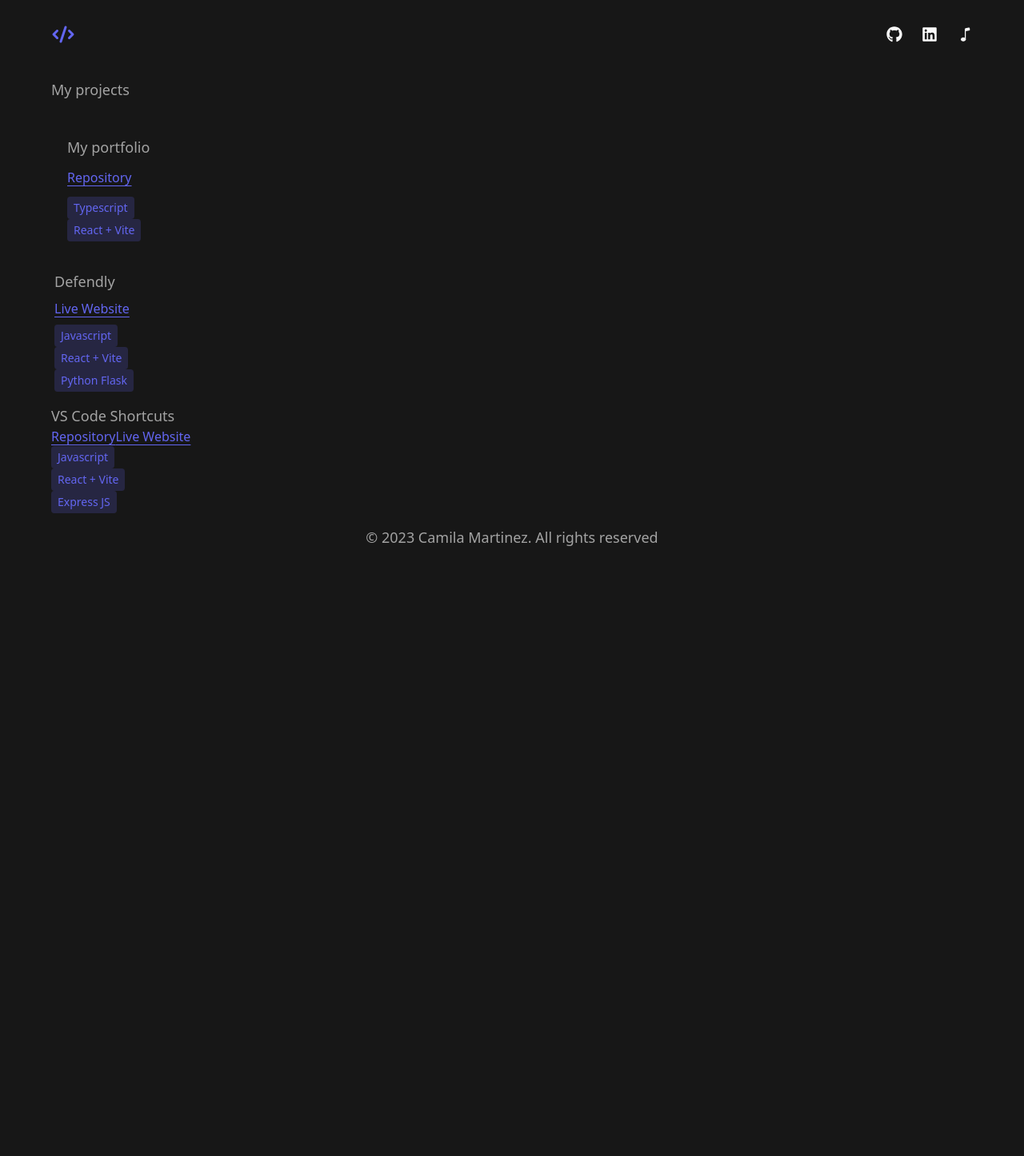
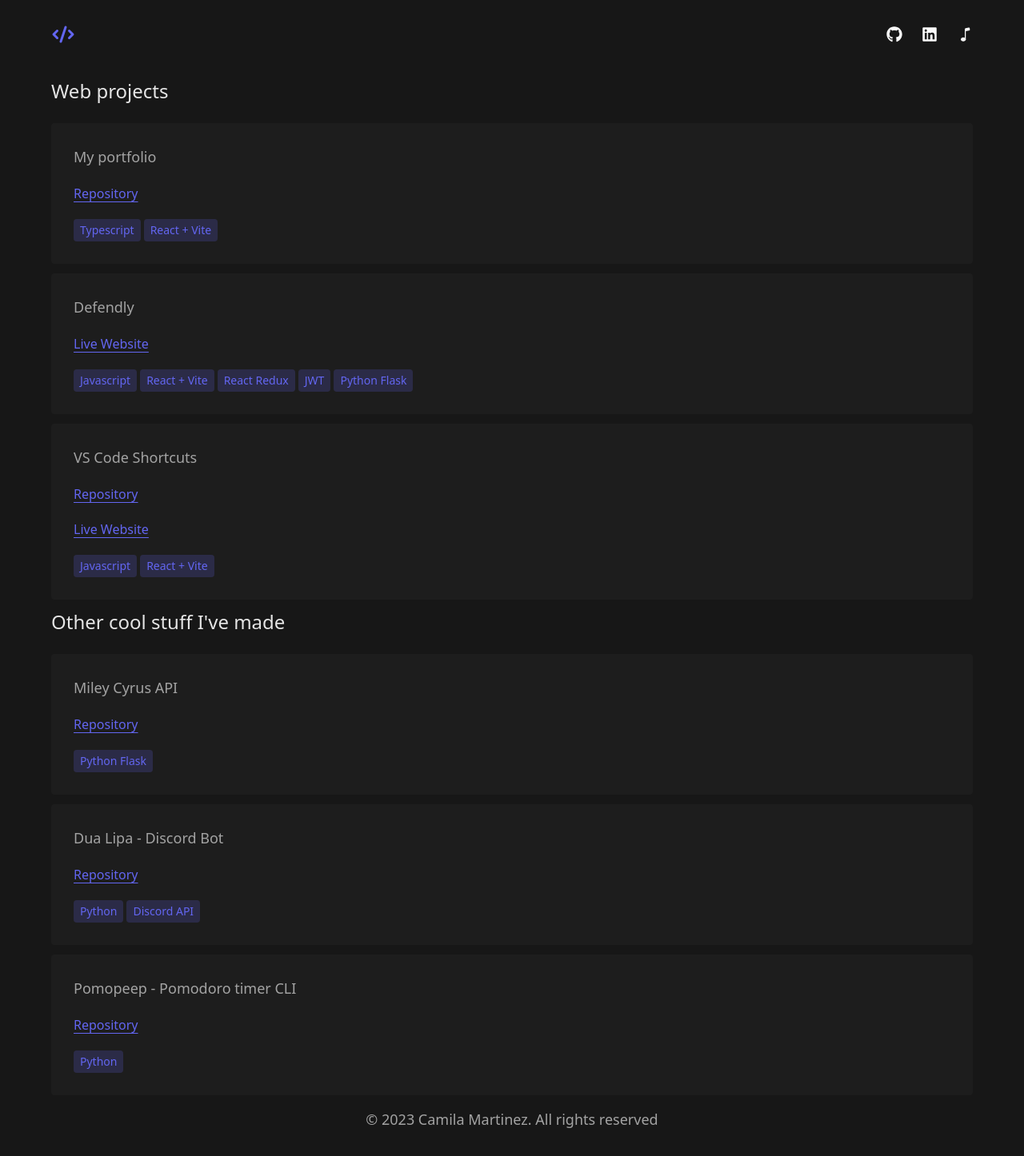
Before and after one commit to cammarb/portfolio, a React (Vite) app: page /projects in a window 1280 px wide. Shown: the whole page at 80% size. Before the commit the page ends 800 px from the top, so only its background shows below. Built offline with nearby package versions, Linux system fonts and the light colour scheme.

Commit message:
update Home and Projects

```diff
--- a/src/pages/Home.tsx
+++ b/src/pages/Home.tsx
@@ -21,11 +21,11 @@ export default function Home() {
             </span>
           </p>
           <div className="flex flex-col gap-4 items-center sm:flex-row sm:items-start sm:gap-10">
-            <Link to={'projects/#web'}>
+            <Link to={'projects'}>
               <Button text={'Check out my web projects'} />
             </Link>
             <Link
-              to={'projects/#other-cool-stuff'}
+              to={'projects#other-cool-stuff'}
               className="text-white my-auto"
             >
               Other projects
--- a/src/pages/Projects.tsx
+++ b/src/pages/Projects.tsx
@@ -4,35 +4,80 @@ import Pill from '../components/Pill'
 export const Projects = () => {
   return (
     <>
-      <div className="flex flex-col gap-3">
-        <p className="my-3">My projects</p>
-        <div className="flex flex-col gap-3 p-5">
+      {/* Web */}
+      <div className="flex flex-col gap-3" id="web">
+        <h3 className="my-3 font-medium">Web projects</h3>
+        <div className="rounded flex flex-col gap-5 p-7 bg-neutral-800 bg-opacity-40">
           <p> My portfolio</p>
-          <Link to="https://github.com/cammarb/portfolio">Repository</Link>
-          <div>
+          <Link to="https://github.com/cammarb/portfolio" className="w-fit">
+            Repository
+          </Link>
+          <div className="flex gap-1">
             <Pill language={'Typescript'}></Pill>
             <Pill language={'React + Vite'}></Pill>
           </div>
         </div>
-        <div className="flex flex-col gap-2 p-1">
+        <div className="rounded flex flex-col gap-5 p-7 bg-neutral-800 bg-opacity-40">
           <p>Defendly</p>
-          <Link to="https://defendly.de/">Live Website</Link>
-          <div>
+          <Link to="https://defendly.de/" className="w-fit">
+            Live Website
+          </Link>
+          <div className="flex gap-1">
             <Pill language={'Javascript'} />
             <Pill language={'React + Vite'} />
+            <Pill language={'React Redux'} />
+            <Pill language={'JWT'} />
             <Pill language={'Python Flask'} />
           </div>
         </div>
-        <div>
+        <div className="rounded flex flex-col gap-5 p-7 bg-neutral-800 bg-opacity-40">
           <p>VS Code Shortcuts</p>
-          <Link to="https://github.com/cammarb/VSCodeShortcuts.git">
+          <Link
+            to="https://github.com/cammarb/VSCodeShortcuts.git"
+            className="w-fit"
+          >
             Repository
           </Link>
-          <Link to="https://vscodeshortcuts.pages.dev/">Live Website</Link>
-          <div>
+          <Link to="https://vscodeshortcuts.pages.dev/" className="w-fit">
+            Live Website
+          </Link>
+          <div className="flex gap-1">
             <Pill language={'Javascript'} />
             <Pill language={'React + Vite'} />
-            <Pill language={'Express JS'} />
+          </div>
+        </div>
+      </div>
+
+      {/* Other projects */}
+      <div className="flex flex-col gap-3" id="other-cool-stuff">
+        <h3 className="my-3 font-medium">Other cool stuff I've made</h3>
+        <div className="rounded flex flex-col gap-5 p-7 bg-neutral-800 bg-opacity-40">
+          <p>Miley Cyrus API</p>
+          <Link to="https://github.com/cammarb/miley-api" className="w-fit">
+            Repository
+          </Link>
+          <div className="flex gap-1">
+            <Pill language={'Python Flask'}></Pill>
+          </div>
+        </div>
+        <div className="rounded flex flex-col gap-5 p-7 bg-neutral-800 bg-opacity-40">
+          <p>Dua Lipa - Discord Bot</p>
+          <Link to="https://github.com/cammarb/dualipa_bot" className="w-fit">
+            Repository
+          </Link>
+          <div className="flex gap-1">
+            <Pill language={'Python'} />
+            <Pill language={'Discord API'} />
+          </div>
+        </div>
+        <div className="rounded flex flex-col gap-5 p-7 bg-neutral-800 bg-opacity-40">
+          <p>Pomopeep - Pomodoro timer CLI</p>
+          <Link to="https://github.com/cammarb/pomopeep" className="w-fit">
+            Repository
+          </Link>
+
+          <div className="flex gap-1">
+            <Pill language={'Python'} />
           </div>
         </div>
       </div>
```
